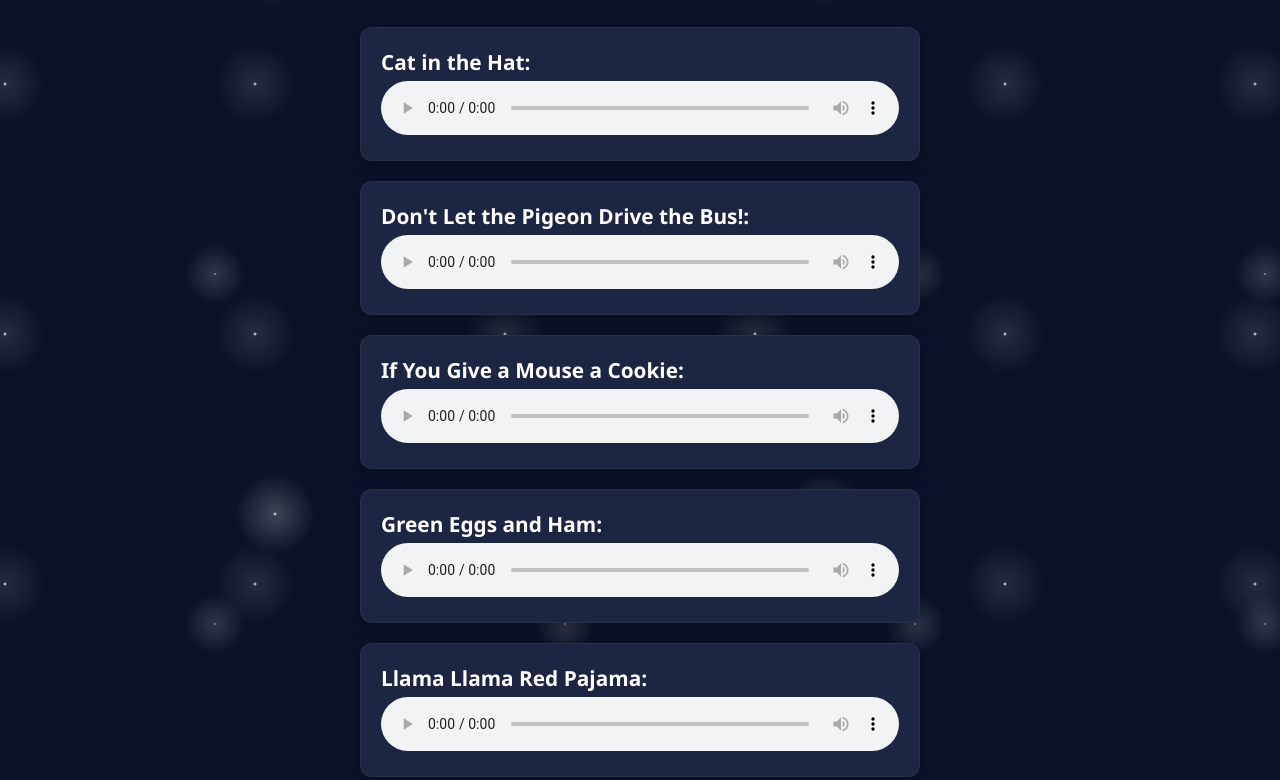
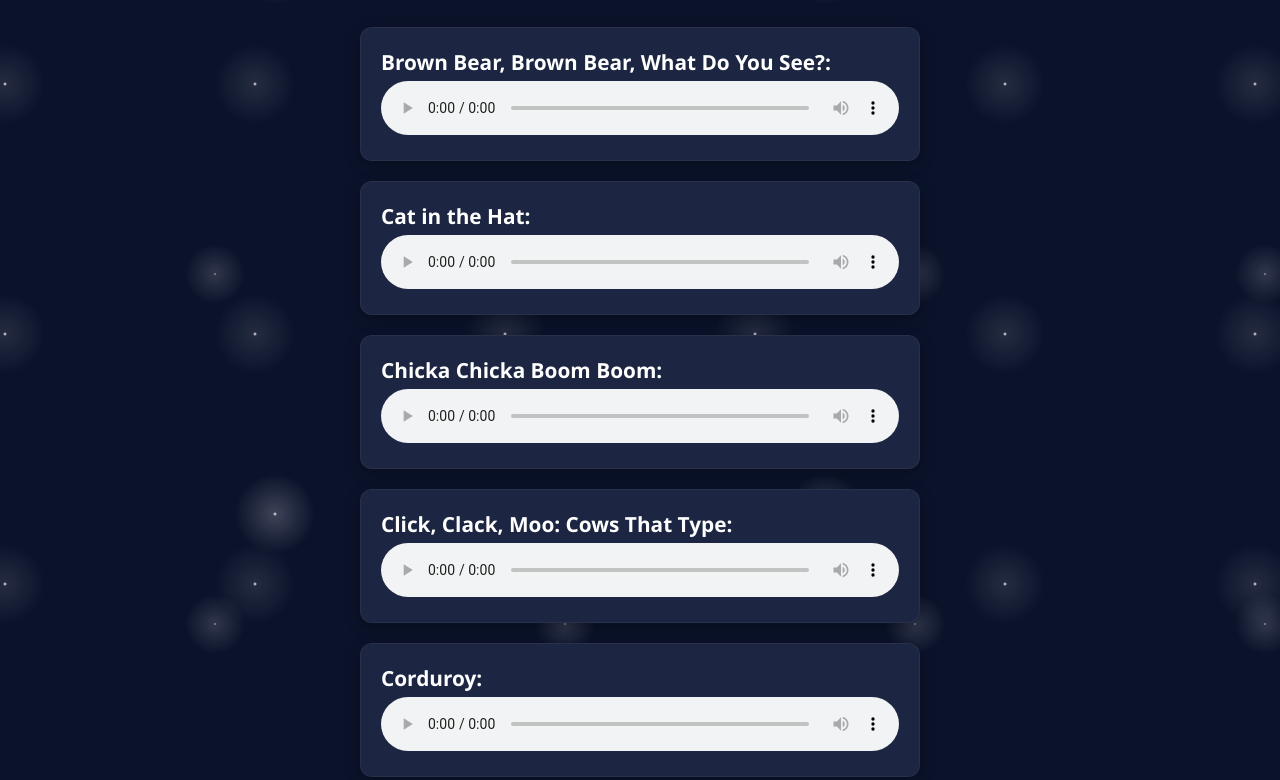
Before and after one commit to Victor-Tabacoff/Bedtime-Story, a plain HTML site: page index.html in a window 1280 px wide. Shown: the part 311-1091 px from the top of the page. Drawn offline with Linux system fonts and the light colour scheme.

Commit message:
Add new story cards with audio for multiple stories
Added new story cards with audio elements for 'Brown Bear, Brown Bear, What Do You See?', 'Chicka Chicka Boom Boom', 'Click, Clack, Moo: Cows That Type', 'Corduroy', and 'The Day the Crayons Quit'.

```diff
--- a/index.html
+++ b/index.html
@@ -102,11 +102,43 @@
         <p class="subtitle">Hi Lovey! Happy Anniversary! I hope you enjoy these stories I read for you. I took only one take as if I was reading them to you on call. So enjoy the tales as you drift off or maybe for fun! If you want me to add any more stories, let me know! I love you so so so so much! Happy One Year &lt;3</p>
     </header>
 
-    <main class="playlist-container">
+     <main class="playlist-container">
+        <div class="story-card">
+            <div class="story-title">Brown Bear, Brown Bear, What Do You See?:</div>
+            <audio controls>
+                <source src="BrownBear.mp3" type="audio/mpeg">
+                Your browser does not support the audio element.
+            </audio>
+        </div>
+
         <div class="story-card">
             <div class="story-title">Cat in the Hat:</div>
             <audio controls>
                 <source src="CatInTheHat.mp3" type="audio/mpeg">
+                Your browser does not support the audio element.
+            </audio>
+        </div>
+
+        <div class="story-card">
+            <div class="story-title">Chicka Chicka Boom Boom:</div>
+            <audio controls>
+                <source src="BoomBoom.mp3" type="audio/mpeg">
+                Your browser does not support the audio element.
+            </audio>
+        </div>
+
+        <div class="story-card">
+            <div class="story-title">Click, Clack, Moo: Cows That Type:</div>
+            <audio controls>
+                <source src="ClickMoo.mp3" type="audio/mpeg">
+                Your browser does not support the audio element.
+            </audio>
+        </div>
+
+        <div class="story-card">
+            <div class="story-title">Corduroy:</div>
+            <audio controls>
+                <source src="Corduroy.mp3" type="audio/mpeg">
                 Your browser does not support the audio element.
             </audio>
         </div>
@@ -184,6 +216,14 @@
         </div>
 
         <div class="story-card">
+            <div class="story-title">The Day the Crayons Quit:</div>
+            <audio controls>
+                <source src="Crayons.mp3" type="audio/mpeg">
+                Your browser does not support the audio element.
+            </audio>
+        </div>
+
+        <div class="story-card">
             <div class="story-title">The Gruffalo:</div>
             <audio controls>
                 <source src="Gruffalo.mp3" type="audio/mpeg">
```
